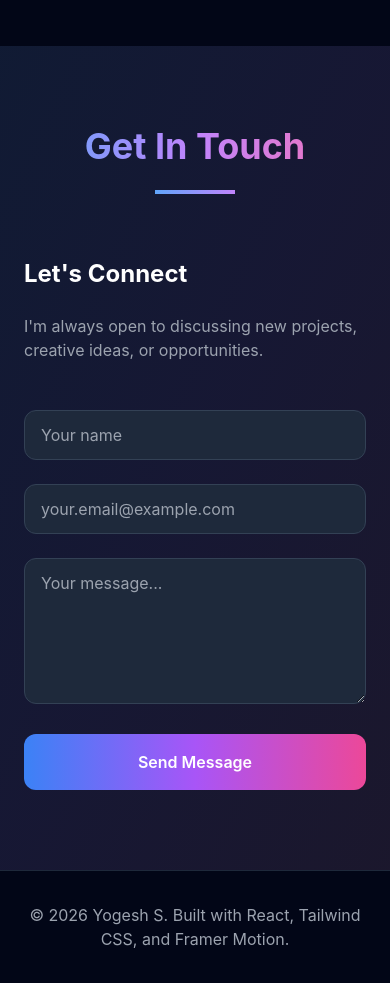
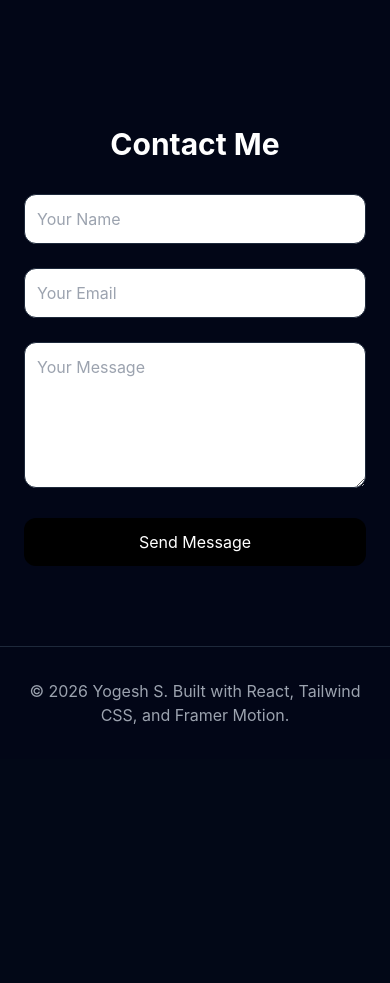
Before and after one commit to yunus1962000-rgb/my-portfolio, a React (Vite) app in the folder apps/web/: page / in a window 390 px wide. Shown: the part 8480-9463 px from the top of the page. After the commit the page ends 9239 px from the top, so only its background shows below. Built offline with nearby package versions, Linux system fonts and the light colour scheme.

Commit message:
Update ContactSection.jsx

```diff
--- a/apps/web/src/components/ContactSection.jsx
+++ b/apps/web/src/components/ContactSection.jsx
@@ -1,199 +1,105 @@
-import React, { useState } from 'react';
-import { motion } from 'framer-motion';
-import emailjs from '@emailjs/browser';
-import { useIntersectionObserver } from '../hooks/useIntersectionObserver.js';
-import { fadeInUp, staggerContainer } from '../hooks/useScrollAnimation.js';
-import { Mail, Phone, MapPin, Linkedin, Send } from 'lucide-react';
-import { useToast } from '../hooks/use-toast.js';
+import React, { useState } from "react";
+import { motion } from "framer-motion";
+import emailjs from "@emailjs/browser";
 
-const ContactSection = () => {
-  const [ref, isVisible] = useIntersectionObserver({ threshold: 0.1, once: true });
-  const { toast } = useToast();
-
+export default function Contact() {
   const [formData, setFormData] = useState({
-    name: '',
-    email: '',
-    message: ''
+    name: "",
+    email: "",
+    message: "",
   });
 
-  const [isSubmitting, setIsSubmitting] = useState(false);
-
-  const contactInfo = [
-    {
-      icon: <Mail className="w-6 h-6" />,
-      label: 'Email',
-      value: 'rajy22908@gmail.com',
-      link: 'mailto:rajy22908@gmail.com'
-    },
-    {
-      icon: <Phone className="w-6 h-6" />,
-      label: 'Phone',
-      value: '+91-6369307753',
-      link: 'tel:+916369307753'
-    },
-    {
-      icon: <Linkedin className="w-6 h-6" />,
-      label: 'LinkedIn',
-      value: 'linkedin.com/in/yogesh-s-067535226',
-      link: 'https://linkedin.com/in/yogesh-s-067535226'
-    },
-    {
-      icon: <MapPin className="w-6 h-6" />,
-      label: 'Location',
-      value: 'Chennai, India',
-      link: null
-    }
-  ];
+  const [loading, setLoading] = useState(false);
 
   const handleChange = (e) => {
     setFormData({
       ...formData,
-      [e.target.name]: e.target.value
+      [e.target.name]: e.target.value,
     });
   };
 
   const handleSubmit = async (e) => {
     e.preventDefault();
-
-    if (!formData.name || !formData.email || !formData.message) {
-      toast({
-        title: 'Validation Error',
-        description: 'Please fill in all fields',
-        variant: 'destructive'
-      });
-      return;
-    }
-
-    const emailRegex = /^[^\s@]+@[^\s@]+\.[^\s@]+$/;
-    if (!emailRegex.test(formData.email)) {
-      toast({
-        title: 'Invalid Email',
-        description: 'Please enter a valid email address',
-        variant: 'destructive'
-      });
-      return;
-    }
-
-    setIsSubmitting(true);
+    setLoading(true);
 
     try {
       await emailjs.send(
-        'service_tvpzw47',
-        'template_hybb89f',
+        "service_tvpzw47", // your service ID
+        "template_hybb89f", // your template ID
         {
           from_name: formData.name,
           from_email: formData.email,
           message: formData.message,
         },
-        'GD-g26sDVd5vrH9HM'
+        "GD-g26sDVd5vrH9HM" // your public key
       );
 
-      toast({
-        title: 'Message Sent!',
-        description: "Message sent successfully! We'll get back to you soon.",
-      });
+      alert("Message sent successfully!");
 
       setFormData({
-        name: '',
-        email: '',
-        message: ''
+        name: "",
+        email: "",
+        message: "",
       });
+    } catch (error) {
+      console.error(error);
+      alert("Failed to send message.");
+    }
 
-    } catch (error) {
-      console.error('Email error:', error);
-      toast({
-        title: 'Error',
-        description: 'Failed to send message. Please try again.',
-        variant: 'destructive'
-      });
-    } finally {
-      setIsSubmitting(false);
-    }
+    setLoading(false);
   };
 
   return (
-    <section id="contact" className="py-20 bg-slate-900 relative overflow-hidden">
-      <div className="absolute inset-0 bg-gradient-to-br from-blue-900/10 via-purple-900/10 to-pink-900/10"></div>
-
-      <div className="container mx-auto px-6 relative z-10">
-        <motion.div
-          ref={ref}
-          initial="hidden"
-          animate={isVisible ? "visible" : "hidden"}
-          variants={staggerContainer}
-          className="max-w-6xl mx-auto"
+    <section className="py-20 px-6">
+      <div className="max-w-2xl mx-auto">
+        <motion.h2
+          initial={{ opacity: 0, y: -30 }}
+          animate={{ opacity: 1, y: 0 }}
+          className="text-3xl font-bold mb-8 text-center"
         >
-          <motion.h2
-            variants={fadeInUp}
-            className="text-4xl md:text-5xl font-bold text-center mb-6 bg-gradient-to-r from-blue-400 via-purple-400 to-pink-400 bg-clip-text text-transparent"
-          >
-            Get In Touch
+          Contact Me
         </motion.h2>
 
-          <motion.div
-            variants={fadeInUp}
-            className="w-20 h-1 bg-gradient-to-r from-blue-400 to-purple-400 mx-auto mb-16"
-          ></motion.div>
-
-          <div className="grid md:grid-cols-2 gap-12">
-
-            <motion.div variants={fadeInUp} className="space-y-6">
-              <h3 className="text-2xl font-bold text-white mb-6">
-                Let's Connect
-              </h3>
-              <p className="text-gray-400 mb-8">
-                I'm always open to discussing new projects, creative ideas, or opportunities.
-              </p>
-            </motion.div>
-
-            <motion.div variants={fadeInUp}>
         <form onSubmit={handleSubmit} className="space-y-6">
-
           <input
             type="text"
             name="name"
+            placeholder="Your Name"
             value={formData.name}
             onChange={handleChange}
-                  placeholder="Your name"
-                  className="w-full px-4 py-3 bg-slate-800 border border-slate-700 rounded-xl text-white"
+            required
+            className="w-full p-3 border rounded-lg"
           />
 
           <input
             type="email"
             name="email"
+            placeholder="Your Email"
             value={formData.email}
             onChange={handleChange}
-                  placeholder="your.email@example.com"
-                  className="w-full px-4 py-3 bg-slate-800 border border-slate-700 rounded-xl text-white"
+            required
+            className="w-full p-3 border rounded-lg"
           />
 
           <textarea
             name="message"
+            placeholder="Your Message"
+            rows="5"
             value={formData.message}
             onChange={handleChange}
-                  rows="5"
-                  placeholder="Your message..."
-                  className="w-full px-4 py-3 bg-slate-800 border border-slate-700 rounded-xl text-white"
-                ></textarea>
+            required
+            className="w-full p-3 border rounded-lg"
+          />
 
-                <motion.button
+          <button
             type="submit"
-                  disabled={isSubmitting}
-                  whileHover={{ scale: 1.02 }}
-                  whileTap={{ scale: 0.98 }}
-                  className="w-full px-6 py-4 bg-gradient-to-r from-blue-500 via-purple-500 to-pink-500 text-white font-semibold rounded-xl"
+            disabled={loading}
+            className="w-full bg-black text-white p-3 rounded-lg hover:opacity-80 transition"
           >
-                  {isSubmitting ? 'Sending...' : 'Send Message'}
-                </motion.button>
-
+            {loading ? "Sending..." : "Send Message"}
+          </button>
         </form>
-            </motion.div>
-
-          </div>
-        </motion.div>
       </div>
     </section>
   );
-};
-
-export default ContactSection;
+}
```
Lines whose indentation alone changed are shown as unchanged.
